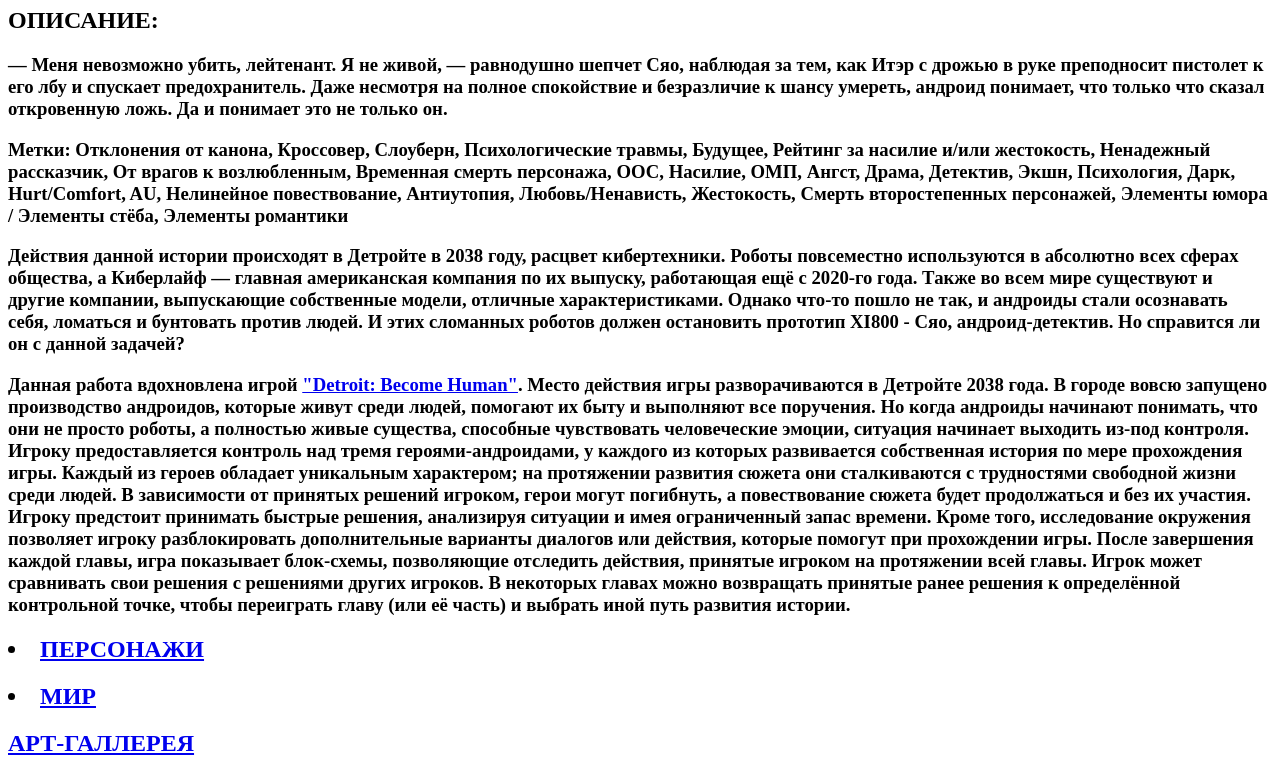
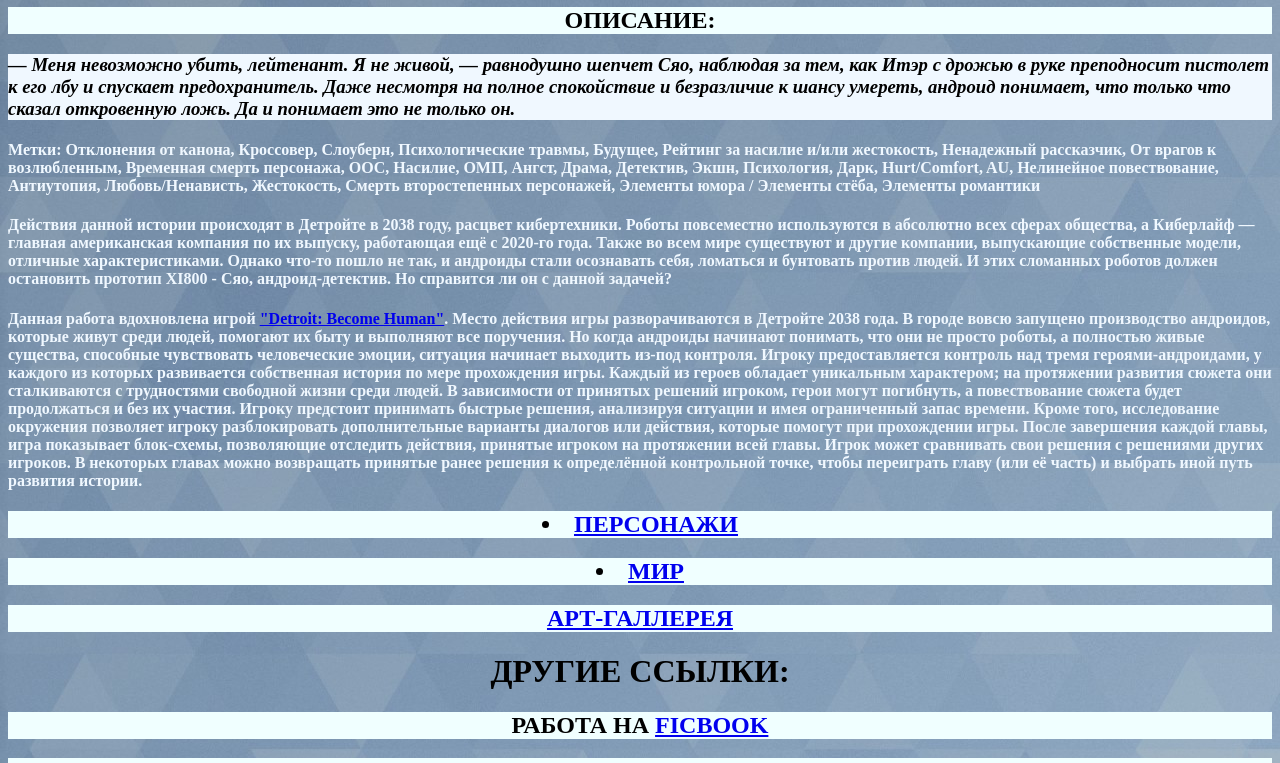
Before and after one commit to anastasiazhuleva/anastasiazhuleva.github.io, a plain HTML site: page index.html in a window 1280 px wide. Shown: the part 73-836 px from the top of the page. Drawn offline with Linux system fonts and the light colour scheme.

Commit message:
artgallery.html

```diff
--- a/index.html
+++ b/index.html
@@ -9,15 +9,15 @@
         <h1>Я (НЕ) ЖИВОЙ</h1>
         <h2>ОПИСАНИЕ:</h2>
         <h3>— Меня невозможно убить, лейтенант. Я не живой, — равнодушно шепчет Сяо, наблюдая за тем, как Итэр с дрожью в руке преподносит пистолет к его лбу и спускает предохранитель. Даже несмотря на полное спокойствие и безразличие к шансу умереть, андроид понимает, что только что сказал откровенную ложь. Да и понимает это не только он.</h3>
-<h3>Метки: Отклонения от канона, Кроссовер, Слоуберн, Психологические травмы, Будущее, Рейтинг за насилие и/или жестокость, Ненадежный рассказчик, От врагов к возлюбленным, Временная смерть персонажа, ООС, Насилие, ОМП, Ангст, Драма, Детектив, Экшн, Психология, Дарк, Hurt/Comfort, AU, Нелинейное повествование, Антиутопия, Любовь/Ненависть, Жестокость, Смерть второстепенных персонажей, Элементы юмора / Элементы стёба, Элементы романтики</h3>
-<h3>Действия данной истории происходят в Детройте в 2038 году, расцвет кибертехники. Роботы повсеместно используются в абсолютно всех сферах общества, а Киберлайф — главная американская компания по их выпуску, работающая ещё с 2020-го года. Также во всем мире существуют и другие компании, выпускающие собственные модели, отличные характеристиками. Однако что-то пошло не так, и андроиды стали осознавать себя, ломаться и бунтовать против людей. И этих сломанных роботов должен остановить прототип XI800 - Сяо, андроид-детектив. Но справится ли он с данной задачей?</h3>
-<h3>Данная работа вдохновлена игрой <a href="https://detroit-become-human.fandom.com/ru/wiki/Detroit:_Become_Human">"Detroit: Become Human"</a>. Место действия игры разворачиваются в Детройте 2038 года. В городе вовсю запущено производство андроидов, которые живут среди людей, помогают их быту и выполняют все поручения. Но когда андроиды начинают понимать, что они не просто роботы, а полностью живые существа, способные чувствовать человеческие эмоции, ситуация начинает выходить из-под контроля.
+<h4>Метки: Отклонения от канона, Кроссовер, Слоуберн, Психологические травмы, Будущее, Рейтинг за насилие и/или жестокость, Ненадежный рассказчик, От врагов к возлюбленным, Временная смерть персонажа, ООС, Насилие, ОМП, Ангст, Драма, Детектив, Экшн, Психология, Дарк, Hurt/Comfort, AU, Нелинейное повествование, Антиутопия, Любовь/Ненависть, Жестокость, Смерть второстепенных персонажей, Элементы юмора / Элементы стёба, Элементы романтики</h4>
+<h4>Действия данной истории происходят в Детройте в 2038 году, расцвет кибертехники. Роботы повсеместно используются в абсолютно всех сферах общества, а Киберлайф — главная американская компания по их выпуску, работающая ещё с 2020-го года. Также во всем мире существуют и другие компании, выпускающие собственные модели, отличные характеристиками. Однако что-то пошло не так, и андроиды стали осознавать себя, ломаться и бунтовать против людей. И этих сломанных роботов должен остановить прототип XI800 - Сяо, андроид-детектив. Но справится ли он с данной задачей?</h4>
+<h4>Данная работа вдохновлена игрой <a href="https://detroit-become-human.fandom.com/ru/wiki/Detroit:_Become_Human">"Detroit: Become Human"</a>. Место действия игры разворачиваются в Детройте 2038 года. В городе вовсю запущено производство андроидов, которые живут среди людей, помогают их быту и выполняют все поручения. Но когда андроиды начинают понимать, что они не просто роботы, а полностью живые существа, способные чувствовать человеческие эмоции, ситуация начинает выходить из-под контроля.
 
 Игроку предоставляется контроль над тремя героями-андроидами, у каждого из которых развивается собственная история по мере прохождения игры. Каждый из героев обладает уникальным характером; на протяжении развития сюжета они сталкиваются с трудностями свободной жизни среди людей. В зависимости от принятых решений игроком, герои могут погибнуть, а повествование сюжета будет продолжаться и без их участия.
 
 Игроку предстоит принимать быстрые решения, анализируя ситуации и имея ограниченный запас времени. Кроме того, исследование окружения позволяет игроку разблокировать дополнительные варианты диалогов или действия, которые помогут при прохождении игры. После завершения каждой главы, игра показывает блок-схемы, позволяющие отследить действия, принятые игроком на протяжении всей главы. Игрок может сравнивать свои решения с решениями других игроков.
 
-В некоторых главах можно возвращать принятые ранее решения к определённой контрольной точке, чтобы переиграть главу (или её часть) и выбрать иной путь развития истории.</h3>
+В некоторых главах можно возвращать принятые ранее решения к определённой контрольной точке, чтобы переиграть главу (или её часть) и выбрать иной путь развития истории.</h4>
 
 <h2> <li><a href="characters.html">ПЕРСОНАЖИ</a></li></h2>
   <h2><li><a href="world.html">МИР</a></li></h2>
--- a/style.css
+++ b/style.css
@@ -1,2 +1,5 @@
-bodyselector { background-image: url("image.jpg"); }
-h1{background-color: yellow; color: red; text-align: center}
+body{background-image: url('wp.jpg'); }
+h1{color: black; text-align: center}
+h2{background-color: azure; color: black; text-align: center}
+h3{font-style: italic; color: black; background-color: aliceblue}
+h4{color: aliceblue}
```
Also changed, not shown: artgallery.html (+1 -0 lines), characters.html (+1 -0 lines), world.html (+1 -0 lines).
